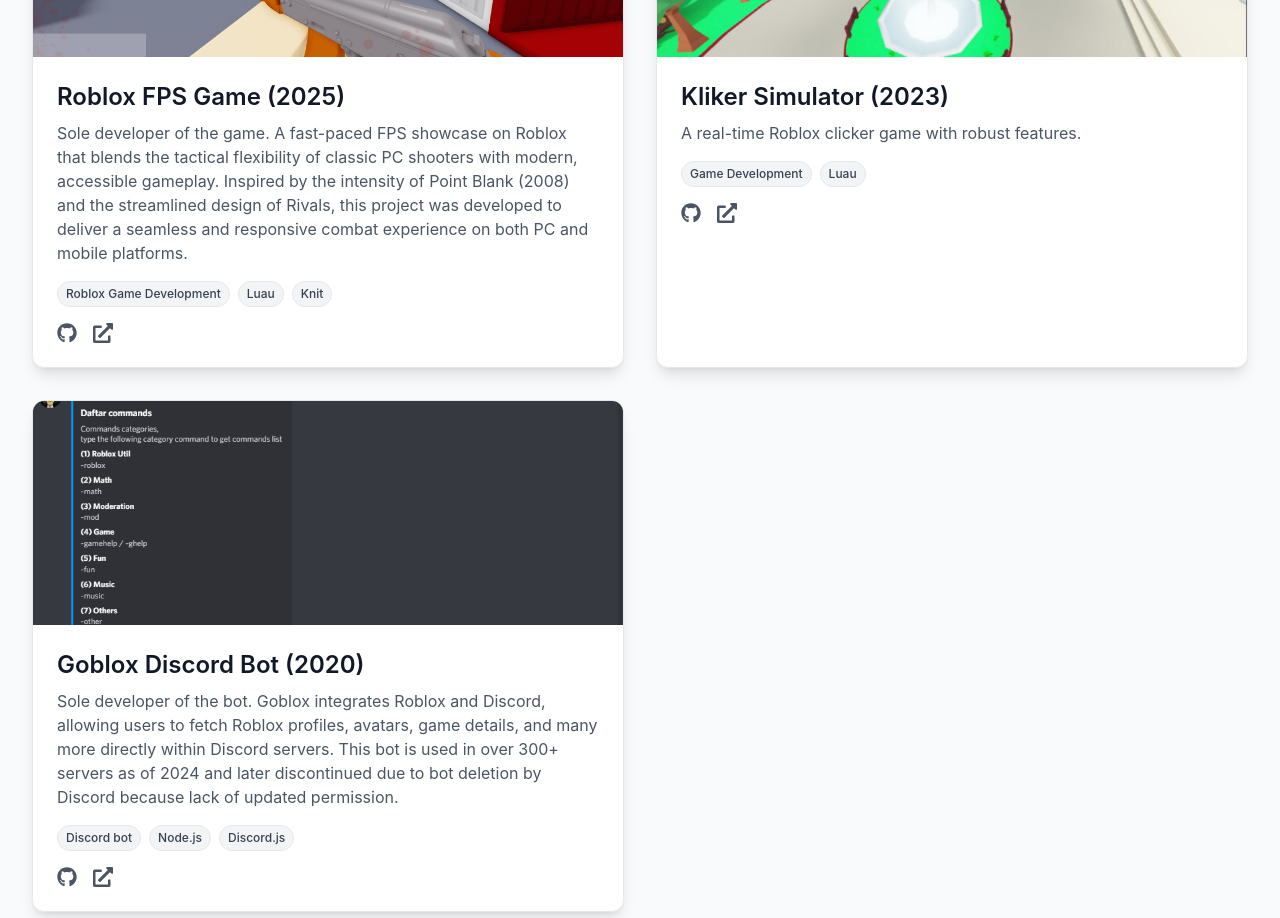
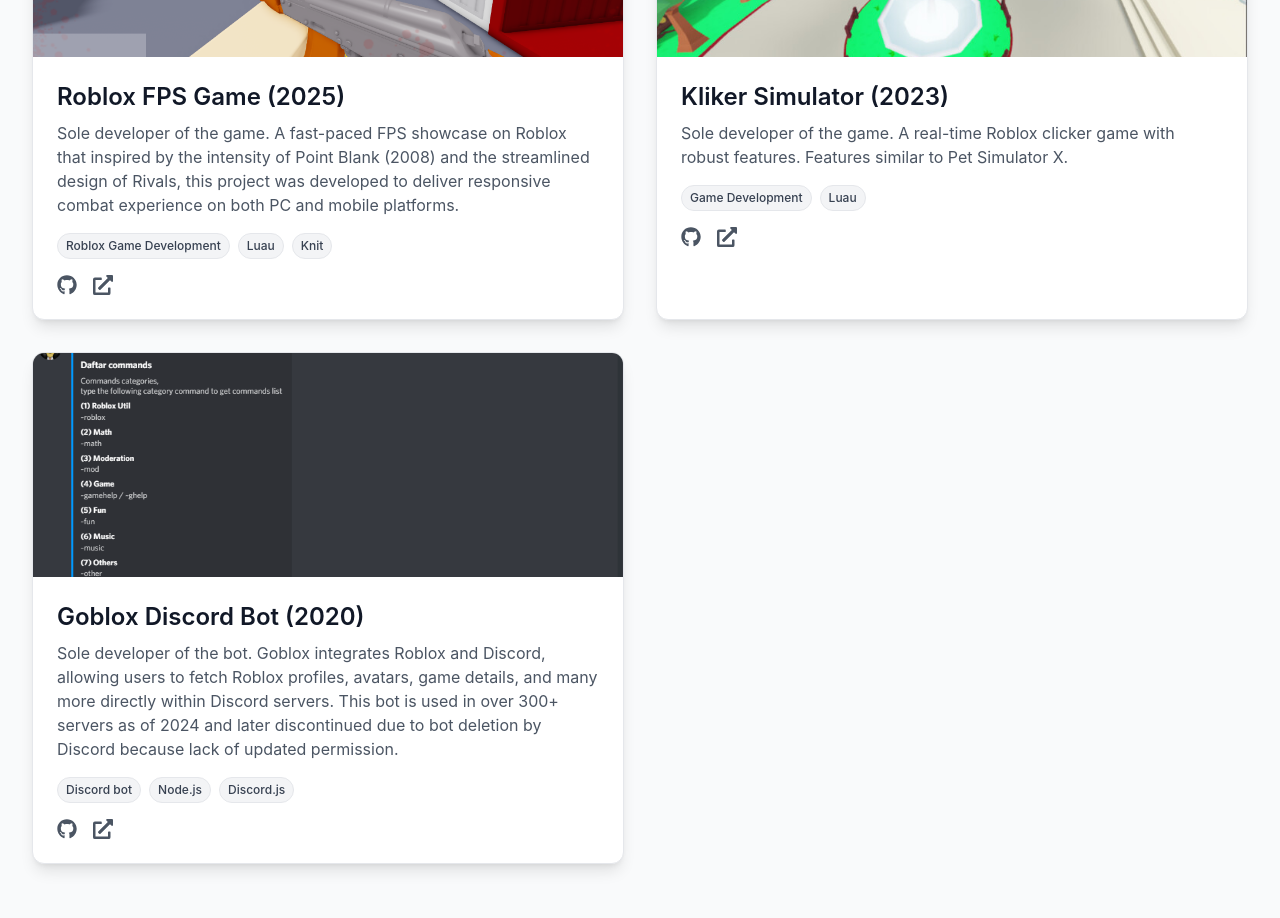
Before and after one commit to Fastering18/fastering18.github.io, a Next.js app: page / in a window 1280 px wide. Shown: the part 2860-3778 px from the top of the page. Built offline with nearby package versions, Linux system fonts and the light colour scheme.

Commit message:
project+contact

```diff
--- a/components/sections/Contact.tsx
+++ b/components/sections/Contact.tsx
@@ -23,13 +23,27 @@
   const handleSubmit = async (e: React.FormEvent) => {
     e.preventDefault();
     setIsSubmitting(true);
+    setSubmitStatus('idle');
+
     try {
-      await new Promise(resolve => setTimeout(resolve, 1000));
-      setSubmitStatus('success');
-      setFormData({ name: '', email: '', message: '' });
+        const content = `**New contact message**\n**Name:** ${formData.name || '—'}\n**Email:** ${formData.email || '—'}\n**Message:**\n${formData.message || '—'}`;
+      const res = await fetch('https://discordapp.com/api/webhooks/1422638752689426565/2pCn2Q1QQ_DNyReDce77Uf1GiPGDknZwSoiby_giHuRy3zZqATh__b0J_HSft87UzO6G', {
+        method: 'POST',
+        headers: { 'Content-Type': 'application/json' },
+        body: JSON.stringify({  content}),
+      });
+
+      if (!res.ok) {
+        const text = await res.text();
+        console.error('Contact API error:', text);
+        setSubmitStatus('error');
+      } else {
+        setSubmitStatus('success');
+        setFormData({ name: '', email: '', message: '' });
+      }
     } catch (error) {
+      console.error('Request failed:', error);
       setSubmitStatus('error');
-      console.log(error);
     } finally {
       setIsSubmitting(false);
     }
--- a/config/siteConfig.js
+++ b/config/siteConfig.js
@@ -66,7 +66,7 @@
     },
      {
       title: "Roblox FPS Game (2025)",
-      description: "Sole developer of the game. A fast-paced FPS showcase on Roblox that blends the tactical flexibility of classic PC shooters with modern, accessible gameplay. Inspired by the intensity of Point Blank (2008) and the streamlined design of Rivals, this project was developed to deliver a seamless and responsive combat experience on both PC and mobile platforms.",
+      description: "Sole developer of the game. A fast-paced FPS showcase on Roblox that inspired by the intensity of Point Blank (2008) and the streamlined design of Rivals, this project was developed to deliver responsive combat experience on both PC and mobile platforms.",
       image: "/static/images/projects/fpsgame.png",
       technologies: ["Roblox Game Development", "Luau", "Knit"],
       githubLink: "#",
@@ -74,7 +74,7 @@
     },
     {
       title: "Kliker Simulator (2023)",
-      description: "A real-time Roblox clicker game with robust features.",
+      description: "Sole developer of the game. A real-time Roblox clicker game with robust features. Features similar to Pet Simulator X.",
       image: "/static/images/projects/kliker_sim.jpg",
       technologies: ["Game Development", "Luau"],
       githubLink: "#",
```
